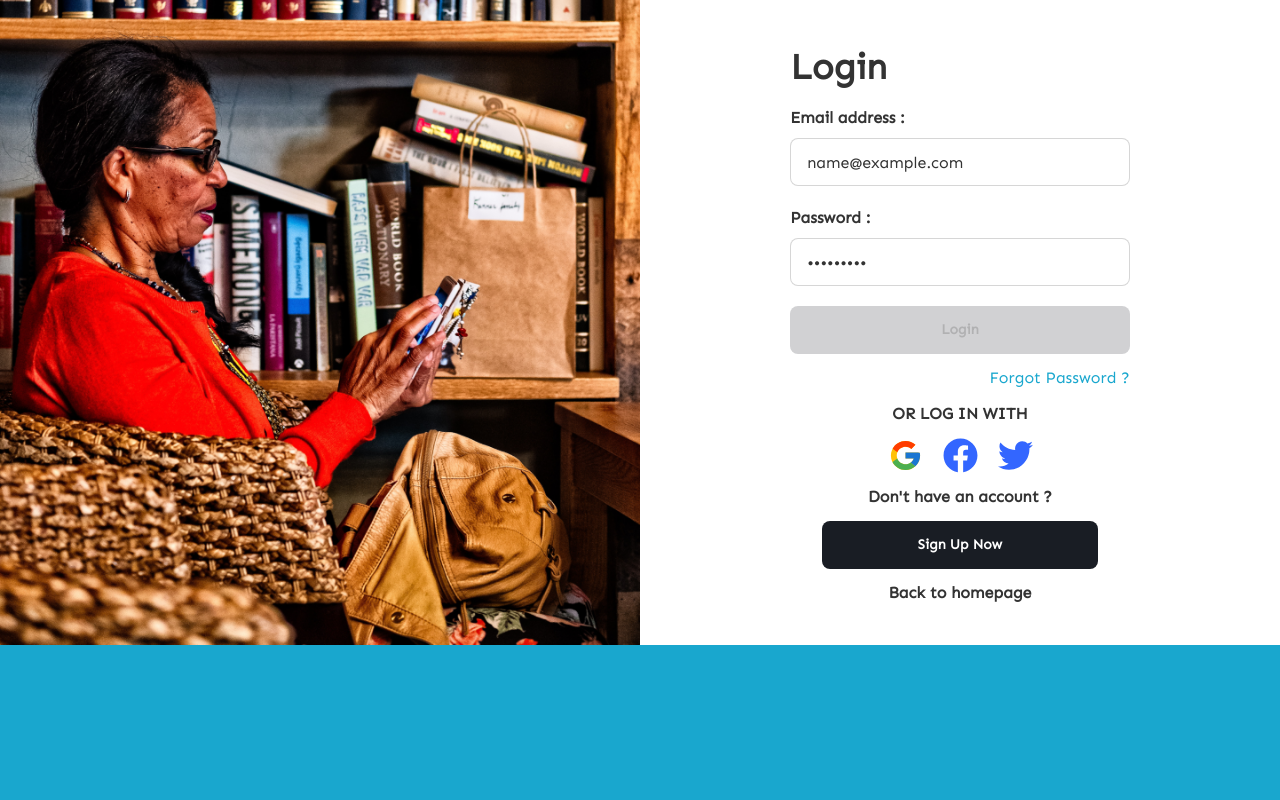
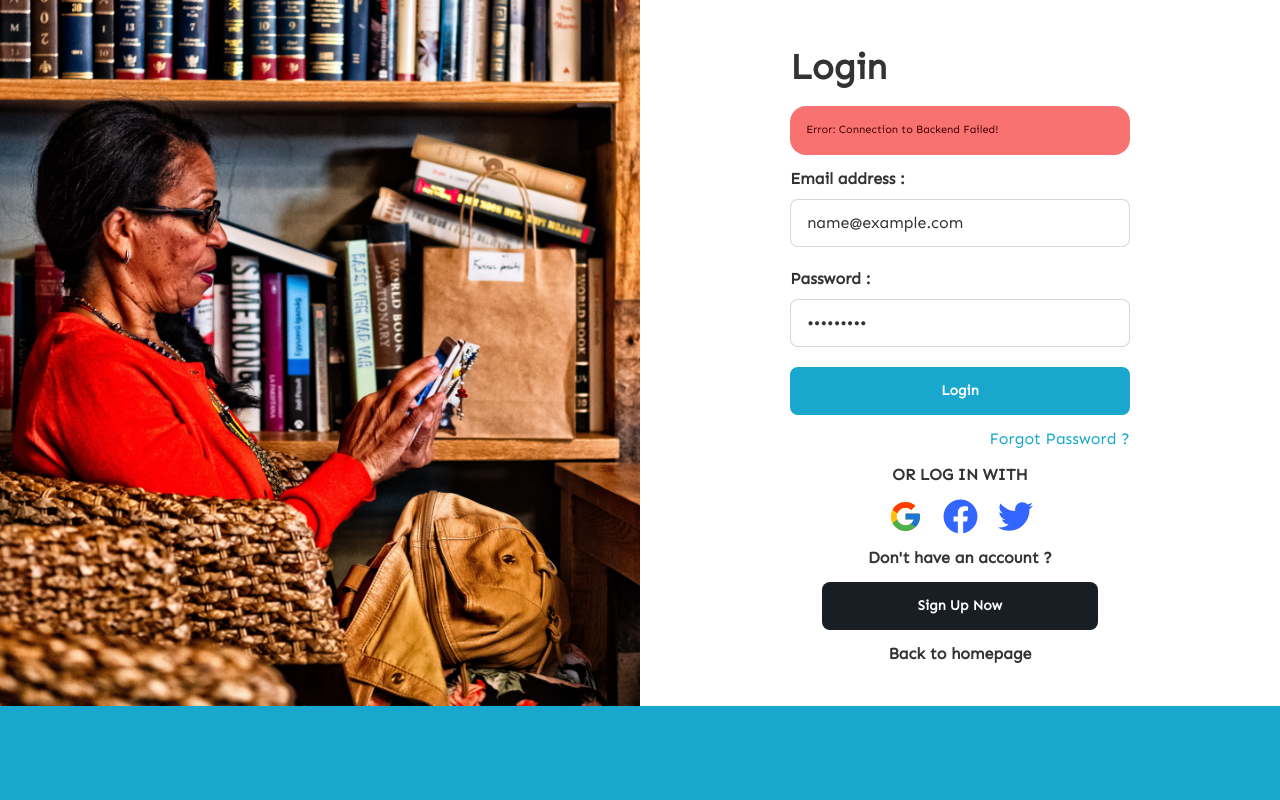
Before and after one commit to hendris27/clickmedianews-frontend, a React (Vite) app: page /signin in a window 1280 px wide. Both pictures are taken after typing "name@example.com", "Sample123" into the empty fields and a click on the button "Login". Shown: the top 800 px of the page. Built offline with nearby package versions, Linux system fonts and the light colour scheme; no server answers.

Commit message:
add sign in

```diff
--- a/package.json
+++ b/package.json
@@ -17,17 +17,14 @@
     "hamburger-react": "^2.5.0",
     "helmet": "^7.0.0",
     "moment": "^2.29.4",
-    "persistor": "^2.11.1",
     "prop-types": "^15.8.1",
     "react": "^18.2.0",
     "react-dom": "^18.2.0",
     "react-icons": "^4.8.0",
     "react-redux": "^8.0.5",
     "react-router-dom": "^6.11.2",
-    "redux": "^4.2.1",
+    "redux-persist": "^6.0.0",
     "redux-thunk": "^2.4.2",
-    "router": "^1.3.8",
-    "store": "^2.0.12",
     "yup": "^1.1.1"
   },
   "devDependencies": {
--- a/src/App.jsx
+++ b/src/App.jsx
@@ -1,5 +1,7 @@
 import { BrowserRouter, Routes, Route } from "react-router-dom"
-
+import { Provider } from "react-redux"
+import { store, persistor } from "./redux/store"
+import { PersistGate } from "redux-persist/lib/integration/react"
 import Home from "./pages/users/Home"
 import SearchArticles from "./pages/users/SearchArticles"
 import Articles from "./pages/users/Articles"
@@ -15,7 +17,7 @@ import Profile from "./pages/users/Profile"
 import SignIn from "./pages/users/auth/SignIn"
 import SignUp from "./pages/users/auth/SignUp"
 
-{/*Admin*/ }
+/*Admin*/
 import HomeAdmin from "./pages/admin/HomeAdmin"
 import AdminSignUp from "./pages/admin/auth/SignUp"
 import AdminSignIn from "./pages/admin/auth/SignIn"
@@ -24,14 +26,10 @@ import AdminResetPassword from "./pages/admin/auth/ResetPassword"
 import AdminResetSuccess from "./pages/admin/auth/ResetSuccess"
 import EditProfile from "./pages/admin/EditProfile"
 
-
-// import { Provider } from "react-redux"
-// import { store, persistor } from "./redux/store"
-// import PrivateRoute from "./components/PrivateRouter"
-// import { PersistGate } from "redux-persist/integration/react"
-
 const App = () => {
     return (
+        <Provider store={store}>
+            <PersistGate persistor={persistor}>
                 <BrowserRouter>
                     <Routes>
                         <Route path='/' element={<Home />} />
@@ -101,6 +99,8 @@ const App = () => {
                         <Route path='/edit-profile' element={<EditProfile />} />
                     </Routes>
                 </BrowserRouter>
+            </PersistGate>
+        </Provider>
 
     )
 }
--- /dev/null
+++ b/src/components/PrivateRoute.jsx
@@ -0,0 +1,24 @@
+import propTypes from "prop-types"
+import React from "react"
+import { useDispatch, useSelector } from "react-redux"
+import { Navigate } from "react-router-dom"
+import { setWarningMessage } from "../redux/reducers/auth"
+
+const PrivateRoute = ({ children }) => {
+    const token = useSelector((state) => state.auth.token)
+    const dispatch = useDispatch()
+    React.useEffect(() => {
+        if (!token) dispatch(setWarningMessage("You have to login first!"))
+    })
+    if (token) {
+        return children
+    } else {
+        return <Navigate to='/sign-in' />
+    }
+}
+
+PrivateRoute.propTypes = {
+    children: propTypes.element,
+}
+
+export default PrivateRoute
--- /dev/null
+++ b/src/helpers/http.js
@@ -0,0 +1,14 @@
+import axios from "axios"
+
+const http = (token) => {
+    const headers = {}
+    if (token) {
+        headers.Authorization = `Bearer ${token}`
+    }
+    return axios.create({
+        headers,
+        baseURL: import.meta.env.VITE_BACKEND_URL,
+    })
+}
+
+export default http
--- a/src/pages/users/auth/SignIn.jsx
+++ b/src/pages/users/auth/SignIn.jsx
@@ -7,17 +7,46 @@ import {FaFacebook} from "react-icons/fa"
 import {FaTwitter} from "react-icons/fa"
 import Footer from "../../../components/Footers"
 import ScrollToTop from "../../../components/ScrollToTop"
-
-
+import { useDispatch, useSelector } from "react-redux"
+import { useNavigate } from "react-router-dom"
+import { clearMessage } from "../../../redux/reducers/auth"
+import { asyncLoginAction } from "../../../redux/actions/auth"
+import { useEffect } from "react"
 
 function SignIn() {
+    const errorMessage = useSelector((state) => state.auth.errorMessage)
+    const successMessage = useSelector((state) => state.auth.successMessage)
+    const formError = useSelector((state) => state.auth.formError[0]?.msg)
+    const token = useSelector((state) => state.auth.token)
     const validationSchema = Yup.object({
         email: Yup.string().required("Email is empty !"),
         password: Yup.string().required("Password is empty !")
     })
+    const navigate = useNavigate()
+    const dispatch = useDispatch()
 
-    function doSignIn(values){
-        alert(values)
+    useEffect(() => {
+        dispatch(clearMessage())
+    }, [dispatch])
+
+    useEffect(() => {
+        if (token) {
+            navigate("/")
+        }
+    }, [token, navigate])
+
+
+
+    const doSignIn = async (values, { setSubmitting, setErorrs }) => {
+        dispatch(clearMessage())
+        dispatch(asyncLoginAction(values))
+        if (formError.length) {
+            setErorrs({
+                email: formError.filter((item) => item.param === "email")[0].msg,
+                password: formError.filter((item) => item.param === "password")[0].msg,
+            })
+        }
+        setSubmitting(false)
     }
 
     return (
@@ -31,6 +60,21 @@ function SignIn() {
                                 return (
                                     <form onSubmit={handleSubmit} className='flex flex-col gap-3'>
                                         <div className='text-[36px] font-bold'>Login</div>
+                                        {errorMessage && (
+                                            <div>
+                                                <div className='alert alert-error danger text-[11px]'>{errorMessage}</div>
+                                            </div>
+                                        )}
+                                        {formError && (
+                                            <div>
+                                                <div className='alert alert-error font-bold danger text-[15px]'>{formError}</div>
+                                            </div>
+                                        )}
+                                        {successMessage && (
+                                            <div>
+                                                <div className='alert alert-success text-[11px]'>{successMessage}</div>
+                                            </div>
+                                        )}
                                         <div>
                                             <label htmlFor='email' className='font-bold'>Email address :</label>
                                             <input type='email' id='email' name='email' placeholder='Enter your email address' className='input input-bordered w-full max-w-md mt-2 mb-2' onChange={handleChange} onBlur={handleBlur} value={values.email}/>
--- a/src/pages/users/auth/SignUp.jsx
+++ b/src/pages/users/auth/SignUp.jsx
@@ -5,19 +5,44 @@ import * as Yup from "yup"
 import {FcGoogle} from "react-icons/fc"
 import {FaFacebook} from "react-icons/fa"
 import {FaTwitter} from "react-icons/fa"
+import { useDispatch, useSelector } from "react-redux"
+import { asyncRegisterAction } from "../../../redux/actions/auth"
+import { clearMessage } from "../../../redux/reducers/auth"
+import { useEffect } from "react"
+import { useNavigate } from "react-router-dom"
 import Footer from "../../../components/Footers"
 import ScrollToTop from "../../../components/ScrollToTop"
 
 function SignUp() {
+    const errorMessage = useSelector((state) => state.auth.errorMessage)
+    const formError = useSelector((state) => state.auth.formError[0]?.msg)
+    const successMessage = useSelector((state) => state.auth.successMessage)
     const validationSchema = Yup.object({
         email: Yup.string().required("Email is empty !"),
         password: Yup.string().required("Password is empty !"),
         phoneNumber: Yup.number().typeError("Phone number is invalid").required("Phone Number is empty !")
     })
 
-    function doSignUp(values){
-        alert(values)
+    const dispatch = useDispatch()
+    const navigate = useNavigate()
+
+    async function doSignUp(values, { setSubmitting }){
+        dispatch(clearMessage())
+        dispatch(asyncRegisterAction(values))
+        setSubmitting(false)
     }
+
+    useEffect(() => {
+        if (successMessage) {
+            setTimeout(() => {
+                navigate("/signin")
+            }, 5000)
+        }
+    }, [successMessage, navigate, dispatch])
+
+    useEffect(() => {
+        dispatch(clearMessage())
+    }, [dispatch])
 
     return (
         <Fragment>
@@ -30,6 +55,21 @@ function SignUp() {
                                 return (
                                     <form onSubmit={handleSubmit} className='flex flex-col gap-3'>
                                         <div className='text-[36px] font-bold'>Sign Up</div>
+                                        {errorMessage && (
+                                            <div>
+                                                <div className='alert alert-error danger text-[11px]'>{errorMessage}</div>
+                                            </div>
+                                        )}
+                                        {formError && (
+                                            <div>
+                                                <div className='alert alert-error font-bold danger text-[15px]'>{formError}</div>
+                                            </div>
+                                        )}
+                                        {successMessage && (
+                                            <div>
+                                                <div className='alert alert-success text-[11px]'>{successMessage}</div>
+                                            </div>
+                                        )}
                                         <div>
                                             <label htmlFor='email' className='font-bold'>Email :</label>
                                             <input type='email' id='email' name='email' placeholder='Enter your email address' className='input input-bordered w-full max-w-xs mt-2 mb-2' onChange={handleChange} onBlur={handleBlur} value={values.email}/>
--- /dev/null
+++ b/src/redux/actions/auth.js
@@ -0,0 +1,38 @@
+import { createAsyncThunk } from "@reduxjs/toolkit"
+import http from "../../helpers/http"
+
+export const asyncLoginAction = createAsyncThunk("auth/login", async (payload, { rejectWithValue }) => {
+    try {
+        const body = new URLSearchParams(payload).toString()
+        const { data } = await http().post("/auth/login", body)
+        return data.results.token
+    } catch (err) {
+        const results = err.response?.data?.results
+        const message = err?.response?.data?.message
+        if (results) {
+            return rejectWithValue(results)
+        }
+        if (err.code === "ERR_NETWORK") {
+            return rejectWithValue("Error: Connection to Backend Failed!")
+        }
+        return rejectWithValue(message)
+    }
+})
+
+export const asyncRegisterAction = createAsyncThunk("auth/register", async (payload, { rejectWithValue }) => {
+    try {
+        const body = new URLSearchParams(payload).toString()
+        const { data } = await http().post("/auth/register", body)
+        return data.message
+    } catch (err) {
+        const results = err.response?.data?.results
+        const message = err?.response?.data?.message
+        if (results) {
+            return rejectWithValue(results)
+        }
+        if (err.code === "ERR_NETWORK") {
+            return rejectWithValue("Error: Connection to Backend Failed!")
+        }
+        return rejectWithValue(message)
+    }
+})
--- /dev/null
+++ b/src/redux/reducers/auth.js
@@ -0,0 +1,58 @@
+import { createSlice } from "@reduxjs/toolkit"
+import { asyncRegisterAction } from "../actions/auth"
+import { asyncLoginAction } from "../actions/auth"
+
+const initialState = {
+    token: "",
+    errorMessage: "",
+    successMessage: "",
+    warningMessage: "",
+    formError: [],
+}
+
+const authSlice = createSlice({
+    name: "auth",
+    initialState,
+    reducers: {
+        setErrorMessage: (state, action) => {
+            state.errorMessage = action.payload
+        },
+        setWarningMessage: (state, action) => {
+            state.warningMessage = action.payload
+        },
+        clearMessage: (state) => {
+            state.errorMessage = ""
+            state.successMessage = ""
+            state.warningMessage = ""
+            state.formError = []
+        },
+        logout: () => {
+            return initialState
+        },
+    },
+    extraReducers: (builder) => {
+        builder.addCase(asyncLoginAction.rejected, (state, action) => {
+            if (typeof action.payload === "string") {
+                state.errorMessage = action.payload
+            } else {
+                state.formError = action.payload
+            }
+        })
+        builder.addCase(asyncLoginAction.fulfilled, (state, action) => {
+            state.token = action.payload
+        })
+        builder.addCase(asyncRegisterAction.rejected, (state, action) => {
+            if (typeof action.payload === "string") {
+                state.errorMessage = action.payload
+            } else {
+                state.formError = action.payload
+            }
+        })
+        builder.addCase(asyncRegisterAction.fulfilled, (state, action) => {
+            state.successMessage = action.payload
+        })
+    },
+})
+
+export const { login, logout, setErrorMessage, setWarningMessage, clearMessage } = authSlice.actions
+export default authSlice.reducer
--- /dev/null
+++ b/src/redux/reducers/index.js
@@ -0,0 +1,16 @@
+import { combineReducers } from "@reduxjs/toolkit"
+import { persistReducer } from "redux-persist"
+import storage from "redux-persist/lib/storage"
+
+import authReducer from "./auth"
+
+const authConfig = {
+    key: "auth",
+    storage,
+}
+
+const reducer = combineReducers({
+    auth: persistReducer(authConfig, authReducer),
+})
+
+export default reducer
--- /dev/null
+++ b/src/redux/store.js
@@ -0,0 +1,12 @@
+import { configureStore } from "@reduxjs/toolkit"
+import thunk from "redux-thunk"
+import { persistStore } from "redux-persist"
+
+import reducer from "./reducers"
+
+export const store = configureStore({
+    reducer,
+    middleware: [thunk],
+})
+
+export const persistor = persistStore(store)
```
Also changed, not shown: 2 other files (tests, documents, lock files or other folders). Lines whose indentation alone changed are shown as unchanged.
